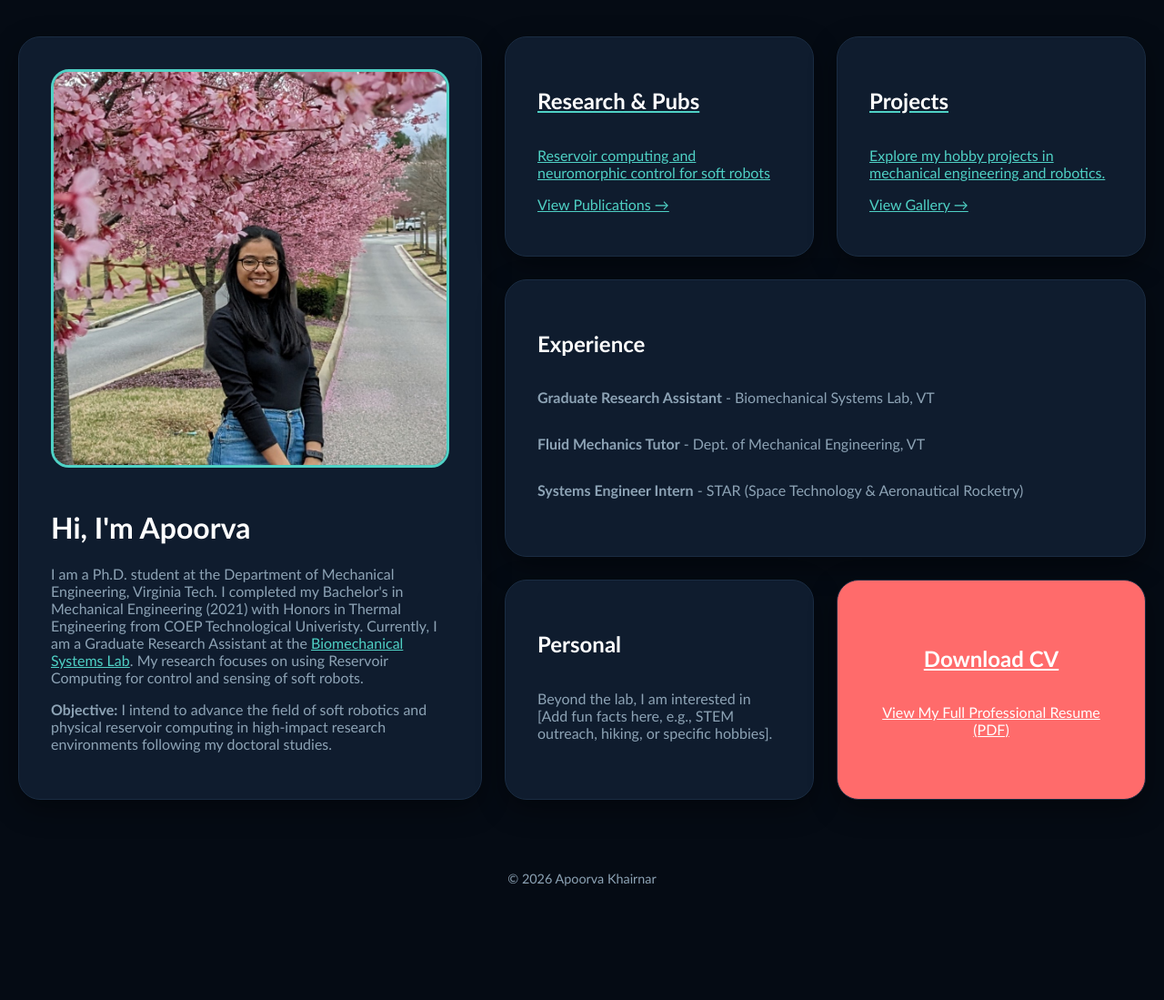
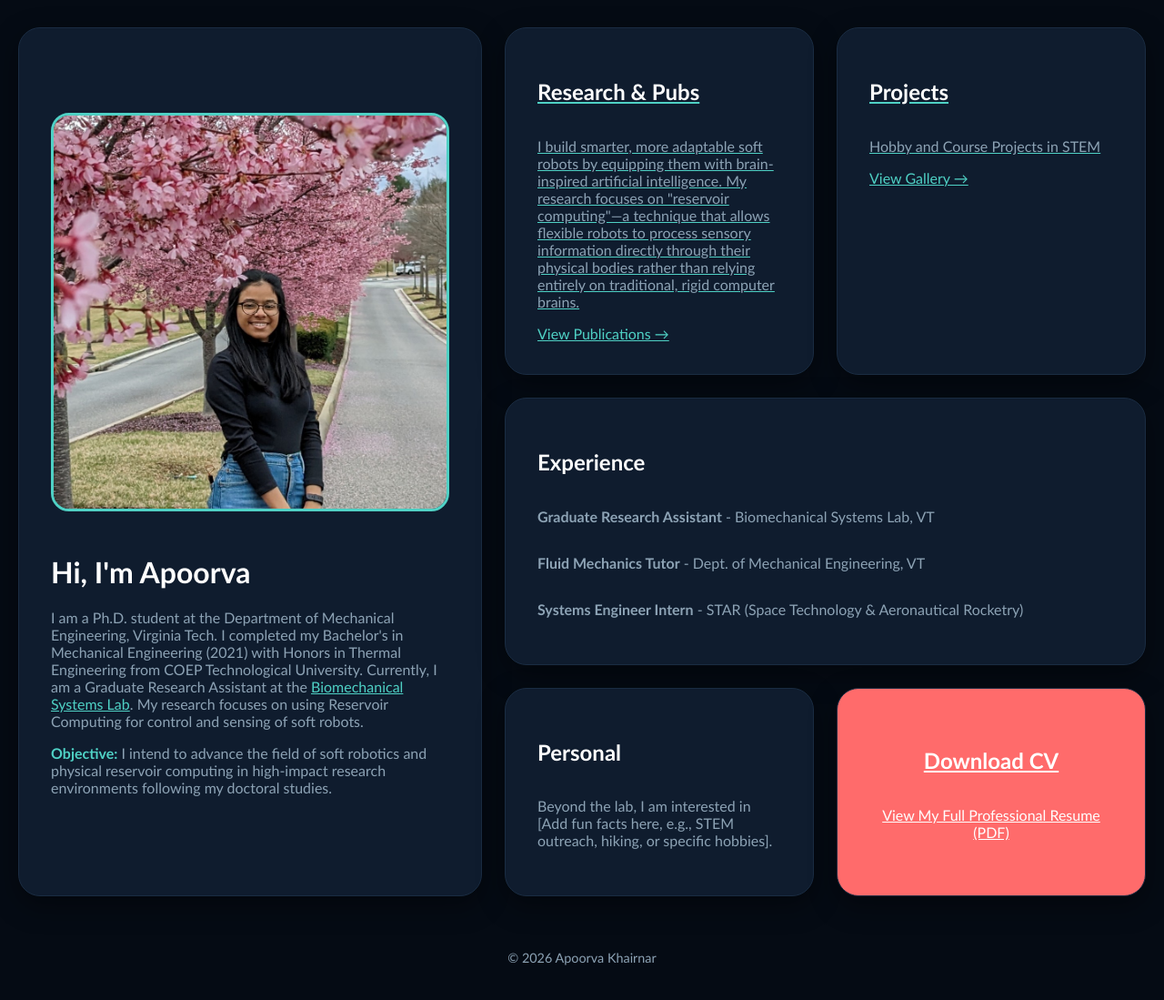
Before and after one commit to apoorvakhairnar/apoorvakhairnar.github.io, a Jekyll site: the page built from index.md, in a window 1280 px wide. Shown: the whole page at 91% size. Built offline with Jekyll 4.4.1, drawn with Linux system fonts in a browser that asks for light colours; before the commit the page ends 1013 px from its top, so only the background shows below that.

Commit message:
modified:   .gitignore -- added STP-STAR.avi to ignore list 	modified:   assets/css/home_style.css -- adjusted bento-container margins for better spacing 	modified:   assets/css/page_style.css -- added margin-bottom to .project-card for better spacing 	modified:   assets/css/style.css -- updated color variables and added styling for <p> elements 	deleted:    assets/projects/index.md -- removed old projects page 	modified:   index.md -- updated bio and project descriptions on homepage 	modified:   pages/projects/index.md -- removed old projects page

```diff
--- a/assets/css/home_style.css
+++ b/assets/css/home_style.css
@@ -14,7 +14,7 @@ body {
 .bento-container {
     width: 100%;
     max-width: 1400px; /* Increased width for room to breathe */
-    margin: 20px auto 20px auto; /* More vertical spacing */
+    margin: 10px auto 0px auto; /* More vertical spacing */
     padding: 20px; /* Padding prevents edge-touching */
     box-sizing: border-box; /* Crucial for mobile sizing */
 
--- a/assets/css/style.css
+++ b/assets/css/style.css
@@ -24,6 +24,10 @@ h1, h2, h3 {
   color: var(--color-text-primary);
 }
 
+p {
+  color: var(--color-text-secondary);
+}
+
 a {
   color: var(--color-accent);
   transition: 0.3s;
--- a/index.md
+++ b/index.md
@@ -10,22 +10,21 @@ extra_css:
     <img src="{{ '/assets/images/apoorva2.jpg' | relative_url }}" class="profile-img" alt="Apoorva Khairnar">
     <div class="bio-text">
       <h1>Hi, I'm Apoorva</h1>
-      <p>I am a Ph.D. student at the Department of Mechanical Engineering, Virginia Tech. I completed my Bachelor's in Mechanical Engineering (2021) with Honors in Thermal Engineering from COEP Technological Univeristy.
-      Currently, I am a Graduate Research Assistant at the <a href="https://naughtonlab.org/">Biomechanical Systems Lab</a>. My research
-      focuses on using Reservoir Computing for control and sensing of soft robots.</p>
-      <p><strong>Objective:</strong> I intend to advance the field of soft robotics and physical reservoir computing in high-impact research environments following my doctoral studies.</p>
+      <p>I am a Ph.D. student at the Department of Mechanical Engineering, Virginia Tech. I completed my Bachelor's in Mechanical Engineering (2021) with Honors in Thermal Engineering from COEP Technological University.
+      Currently, I am a Graduate Research Assistant at the <a href="https://naughtonlab.org/">Biomechanical Systems Lab</a>. My research focuses on using Reservoir Computing for control and sensing of soft robots.</p>
+      <p><strong style="color: var(--color-accent);">Objective:</strong> I intend to advance the field of soft robotics and physical reservoir computing in high-impact research environments following my doctoral studies.</p>
     </div>
   </div>
 
   <a href="https://scholar.google.com/citations?user=SeCzgwsAAAAJ&hl=en" class="bento-card research-box">
     <h2>Research & Pubs</h2>
-    <p>Reservoir computing and neuromorphic control for soft robots</p>
+    <p>I build smarter, more adaptable soft robots by equipping them with brain-inspired artificial intelligence. My research focuses on "reservoir computing"—a technique that allows flexible robots to process sensory information directly through their physical bodies rather than relying entirely on traditional, rigid computer brains.</p>
     <span>View Publications →</span>
   </a>
 
   <a href="{{ '/pages/projects' | relative_url }}" class="bento-card projects-box">
     <h2>Projects</h2>
-    <p>Explore my hobby projects in mechanical engineering and robotics.</p>
+    <p>Hobby and Course Projects in STEM</p>
     <span>View Gallery →</span>
   </a>
 
```
Also changed, not shown: assets/css/page_style.css (+61 -50 lines), assets/projects/index.md (deleted, +0 -118 lines), pages/projects/index.md (+39 -21 lines), 1 other file.
